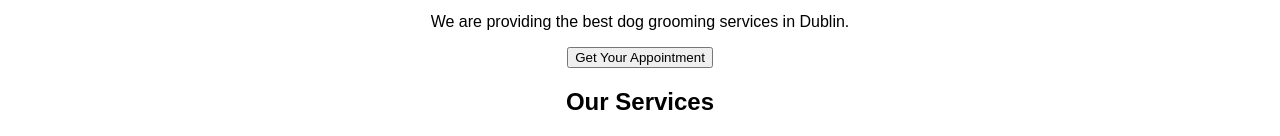
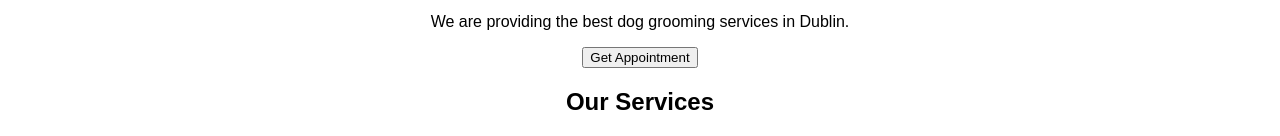
Before and after one commit to 2005198/Muttugly, a plain HTML site: page index.html in a window 1280 px wide. Shown: the part 241-377 px from the top of the page. Drawn offline with Linux system fonts and the light colour scheme.

Commit message:
Appointment

```diff
--- a/index.html
+++ b/index.html
@@ -23,7 +23,7 @@
         <h2>Welcome to Muttugly</h2>
         <p>Let us know how we can help you</p>
         <p>We are providing the best dog grooming services in Dublin.</p>
-        <button onclick="bookAppointment()">Get Your Appointment</button>
+        <button onclick="bookAppointment()">Get Appointment</button>
     </section>
 
     <section id="services">
```
